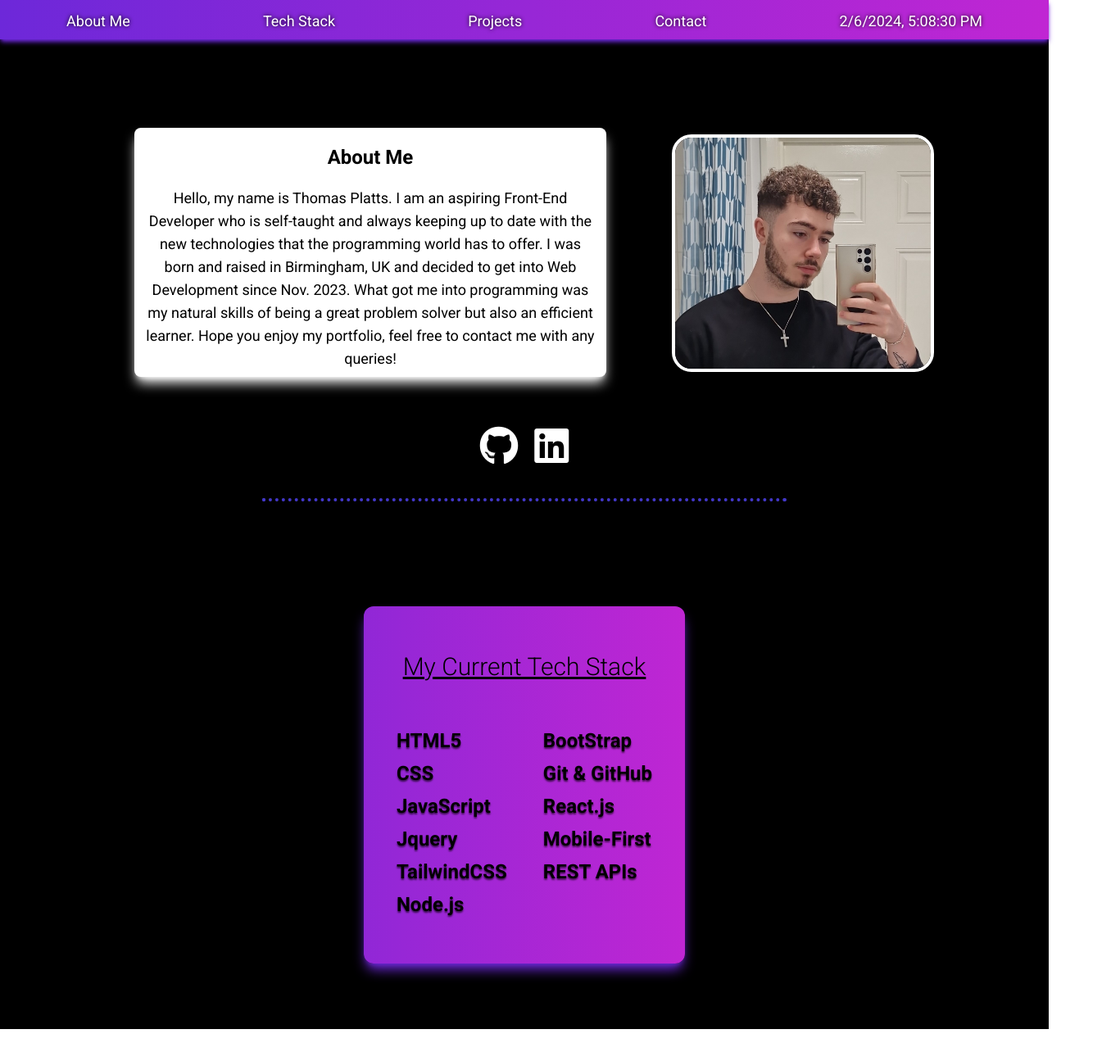
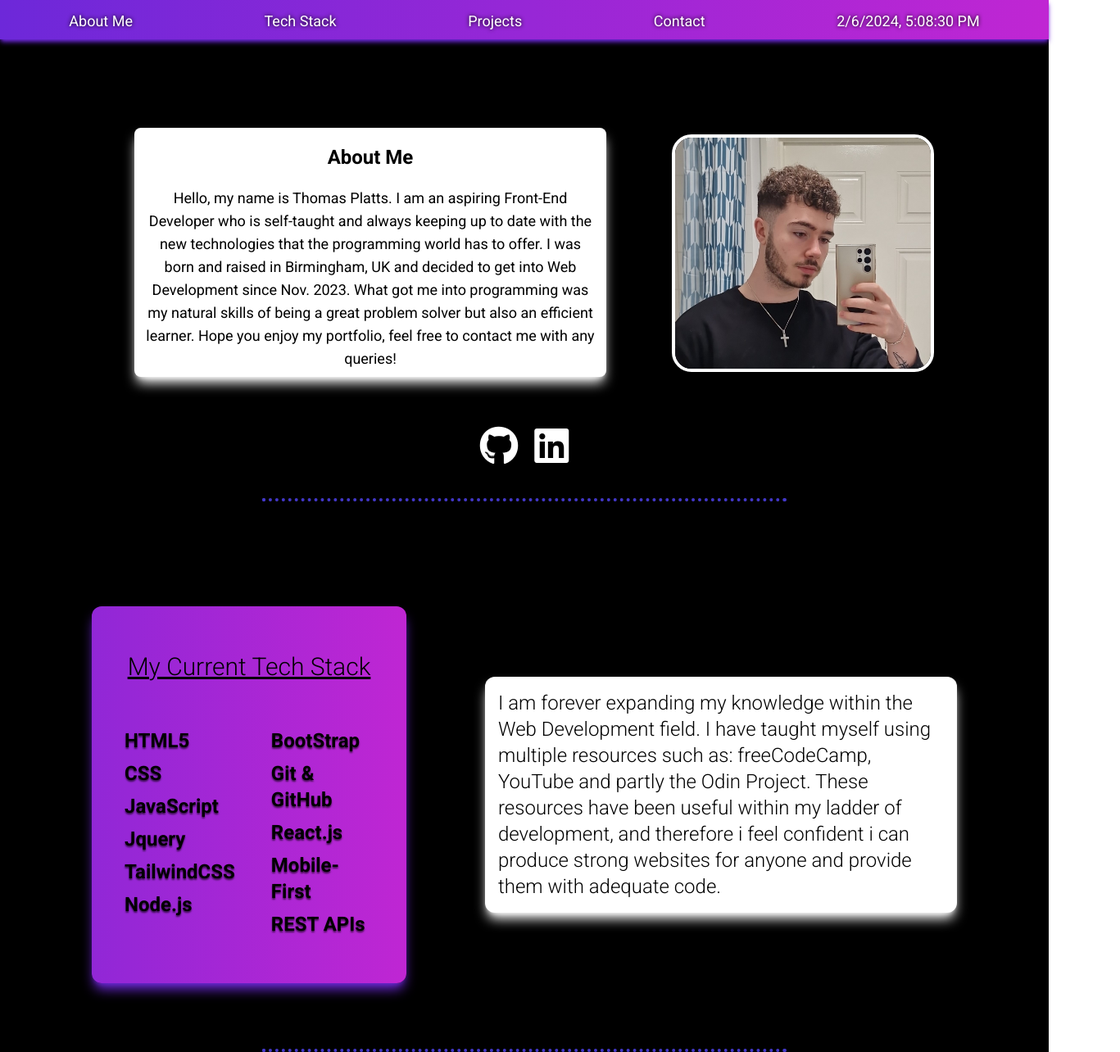
Before and after one commit to TPlatts04/Personal-Portfolio, a React (Create React App) app: page / in a window 1280 px wide. Shown: the whole page at 82% size, 1367 px wide, since content can reach past the window. Before the commit the page ends 1256 px from the top, so only its background shows below. Built offline with nearby package versions, Linux system fonts and the light colour scheme.

Commit message:
Added small description to tech stack

```diff
--- a/src/Components/About.jsx
+++ b/src/Components/About.jsx
@@ -2,7 +2,7 @@ import profile from "../profile-picture.jpg"
 
 function About() {
   return (
-    <main className="about-wrapper flex justify-center md:flex-row flex-col-reverse md:pt-14" id="about">
+    <main className="about-wrapper md:justify-center flex md:flex-row flex-col-reverse md:pt-14" id="about">
       <div className="bg-white md:max-w-xl md:ml-6 md:mt-10 md:mr-20 md:pt-5 mx-auto text-center rounded-lg shadow-lg shadow-white max-w-lg mt-14">
         <h1 className="font-bold mb-1 pb-4 text-2xl">About Me</h1>
         <p className="text-lg px-3 pb-2">Hello, my name is Thomas Platts. I am an aspiring Front-End Developer who is self-taught and always keeping up to date with the new technologies that the programming world has to offer. I was born and raised in Birmingham, UK and decided to get into Web Development since Nov. 2023. What got me into programming was my natural skills of being a great problem solver but also an efficient learner. Hope you enjoy my portfolio, feel free to contact me with any queries!</p>
--- a/src/Components/App.jsx
+++ b/src/Components/App.jsx
@@ -9,6 +9,7 @@ function App() {
       <About />
       <hr className="mt-52 border-4 border-dotted border-t-0 w-1/2 border-indigo-700 mx-auto"/>
       <Tech />
+      <hr className="mt-20 border-4 border-dotted border-t-0 w-1/2 border-indigo-700 mx-auto"/>
     </div>
   );
 }
--- a/src/Components/Navigation.jsx
+++ b/src/Components/Navigation.jsx
@@ -14,7 +14,7 @@ function Navigation() {
   }, 1000);
 
   return (
-    <nav className="navigation-bar fixed flex flex-row justify-around bg-gradient-to-r from-violet-700 to-fuchsia-600 text-white py-2 shadow-md shadow-violet-700 md:text-lg sm:text-md text-xs min-w-full" >
+    <nav className="navigation-bar fixed flex flex-row justify-around bg-gradient-to-r from-violet-700 to-fuchsia-600 text-white py-2 shadow-md shadow-violet-700 md:text-lg sm:text-md text-xs min-w-full gap-x-2 p-2" >
       <div>
         <a href="#about"><h4 className="text-white text-shadow hover:scale-110 hover:text-black hover:underline transition-transform mt-1">About Me</h4></a>
       </div>
--- a/src/Components/TechStack.jsx
+++ b/src/Components/TechStack.jsx
@@ -1,7 +1,7 @@
 function Tech() {
   return (
-    <main className="tech-wrapper flex justify-center mt-32" id="tech">
-      <div className="techstack bg-gradient-to-r p-10 from-violet-700 to-fuchsia-600 shadow-lg shadow-violet-700 rounded-xl flex flex-col justify-center mb-20">
+    <main className="tech-wrapper flex md:flex-row flex-col mt-32" id="tech">
+      <div className="techstack max-w-96 bg-gradient-to-r p-10 from-violet-700 to-fuchsia-600 shadow-lg shadow-violet-700 rounded-xl flex flex-col justify-center md:ml-auto md:text-left self-center text-center">
         <div className="text-center mb-4">
           <h1 className="underline md:text-3xl text-2xl font-light md:mb-10 mb-4 mt-4">My Current Tech Stack</h1>
         </div>
@@ -23,6 +23,9 @@ function Tech() {
           </ul>
         </div>
       </div>
+      <div className="bg-white rounded-xl shadow-lg shadow-white max-w-xl md:mr-auto md:ml-24 md:my-auto mx-auto mt-20">
+        <p className="md:text-2xl sm:text-xl text-lg font-light p-4">I am forever expanding my knowledge within the Web Development field. I have taught myself using multiple resources such as: freeCodeCamp, YouTube and partly the Odin Project. These resources have been useful within my ladder of development, and therefore i feel confident i can produce strong websites for anyone and provide them with adequate code.</p>
+      </div>
     </main>
   )
 }
```
